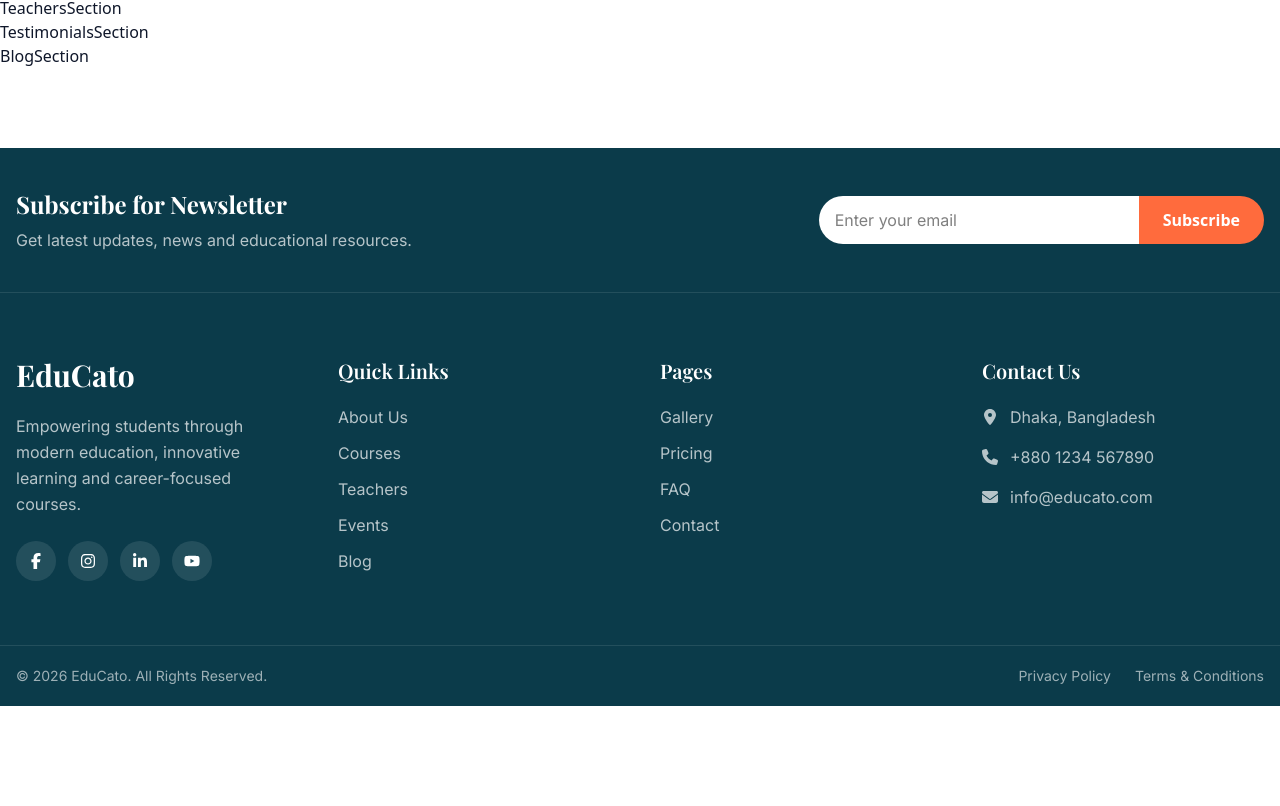
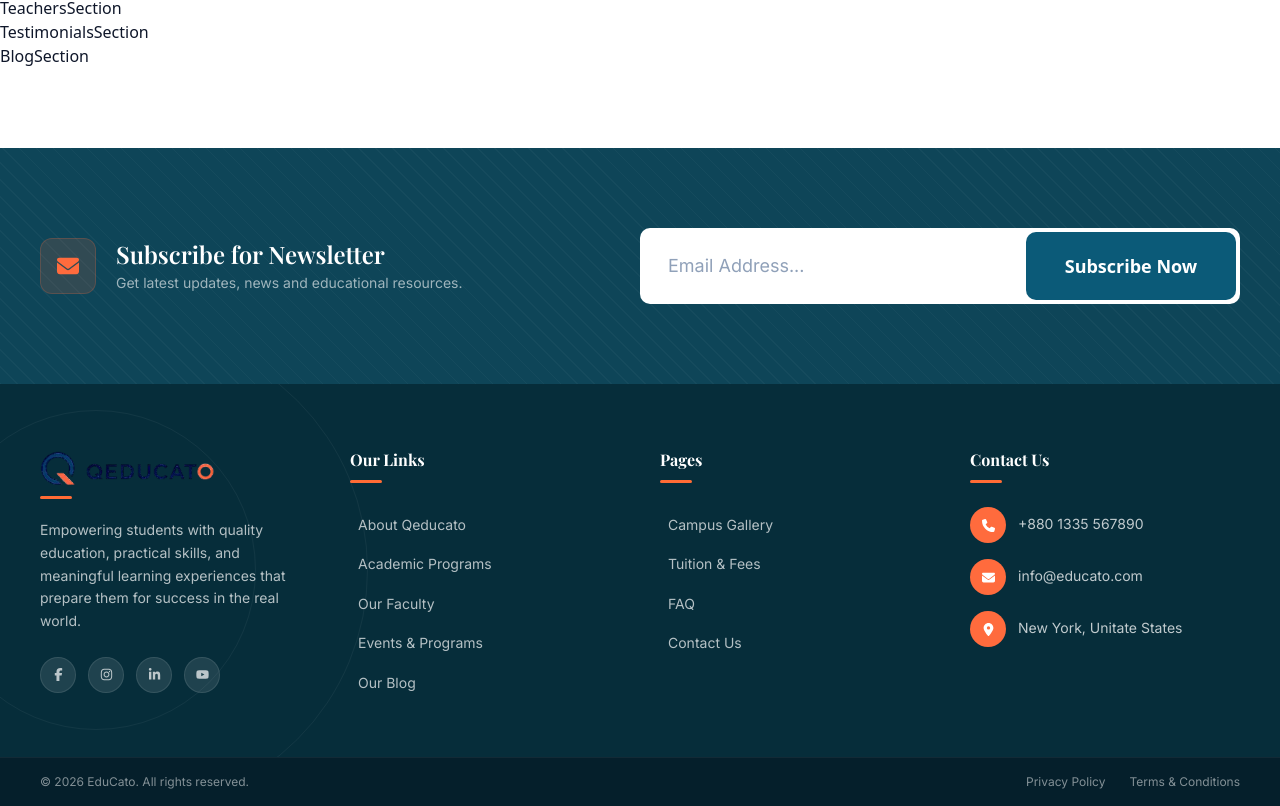
Before and after one commit to almahmud-dev/qeducato-platform, a Next.js app: page / in a window 1280 px wide. Shown: the part 300-1106 px from the top of the page. Before the commit the page ends 1006 px from the top, so only its background shows below. Built offline with nearby package versions, Linux system fonts and the light colour scheme; a web font is replaced by a local one.

Commit message:
Footer edit

```diff
--- a/src/components/layout/Footer.jsx
+++ b/src/components/layout/Footer.jsx
@@ -8,185 +8,246 @@ import {
   FaEnvelope,
   FaLocationDot,
 } from "react-icons/fa6";
+import Container from "../ui/Container";
+import Image from "next/image";
+
+//============================================
+// Section heading with orange underline accent
+//============================================
+const FooterHeading = ({ children }) => (
+  <div className="mb-6">
+    <h3 className="text-base font-bold text-white">{children}</h3>
+    <span className="mt-2 block w-8 h-0.75 rounded-full bg-primary" />
+  </div>
+);
+//=============================
+// Social icon button
+//=============================
+const SocialLink = ({ href, label, children }) => (
+  <a
+    href={href}
+    aria-label={label}
+    className="w-9 h-9 rounded-full bg-white/10 border border-white/10 flex items-center justify-center text-white/70 hover:bg-[#FF6B3D] hover:border-[#FF6B3D] hover:text-white transition-all duration-200 focus:outline-none focus:ring-2 focus:ring-[#FF6B3D] focus:ring-offset-2 focus:ring-offset-[#062d3a]"
+  >
+    {children}
+  </a>
+);
+//==============================
+// Nav link with animated dash
+//==============================
+const FooterLink = ({ href, children }) => (
+  <li>
+    <Link
+      href={href}
+      className="group inline-flex items-center gap-2 text-sm text-white/70 hover:text-white transition-colors duration-200 focus:outline-none focus:text-white"
+    >
+      <span className="w-0 h-px bg-[#FF6B3D] group-hover:w-3 transition-all duration-300 shrink-0" />
+      {children}
+    </Link>
+  </li>
+);
+//==========================================
+// Contact row with circular accent icon
+//==========================================
+const ContactRow = ({ icon, children }) => (
+  <div className="flex items-start gap-3">
+    <span className="w-9 h-9 rounded-full bg-[#FF6B3D] flex items-center justify-center shrink-0 text-white">
+      {icon}
+    </span>
+    <div className="text-sm text-white/75 leading-relaxed pt-1.5">
+      {children}
+    </div>
+  </div>
+);
 
 const Footer = () => {
   return (
-    <footer className="bg-[#0B3B4A] text-white mt-20">
-      {/* Newsletter */}
-      <div className="border-b border-white/10">
-        <div className="container mx-auto px-4 py-10">
-          <div className="flex flex-col lg:flex-row gap-6 items-center justify-between">
-            <div>
-              <h3 className="text-2xl font-bold">Subscribe for Newsletter</h3>
+    <footer className="mt-20">
+      {/* ---------- Newsletter Strip ----------*/}
 
-              <p className="text-white/70 mt-2">
-                Get latest updates, news and educational resources.
-              </p>
+      <div className="bg-[#0e4558] relative overflow-hidden">
+        {/* subtle diagonal texture */}
+        <div className="pointer-events-none absolute inset-0 opacity-[0.03] bg-[repeating-linear-gradient(45deg,#fff_0px,#fff_1px,transparent_1px,transparent_12px)]" />
+
+        <Container size="xl">
+          <div className="py-10 xl:py-20 flex flex-col lg:flex-row items-center justify-between gap-8 relative">
+            {/* Left */}
+            <div className="flex items-center gap-5">
+              {/* decorative icon block */}
+              <div className="hidden sm:flex w-14 h-14 rounded-xl bg-[#FF6B3D]/15 border border-[#FF6B3D]/20 items-center justify-center shrink-0">
+                <FaEnvelope
+                  size={22}
+                  className="text-[#FF6B3D]"
+                  aria-hidden="true"
+                />
+              </div>
+
+              <div>
+                <h3 className="headingFive font-bold text-white leading-tight">
+                  Subscribe for Newsletter
+                </h3>
+                <p className="text-white/60 text-sm mt-0.5">
+                  Get latest updates, news and educational resources.
+                </p>
+              </div>
             </div>
 
-            <form className="flex w-full lg:w-auto">
+            {/* Right — input + button */}
+            <form className="flex w-full max-w-[600px] flex-col gap-3 sm:flex-row sm:gap-0 sm:rounded-sm sm:bg-white sm:p-1">
+              <label htmlFor="footer-email" className="sr-only">
+                Email Address
+              </label>
+
               <input
+                id="footer-email"
                 type="email"
-                placeholder="Enter your email"
-                className="
-                  w-full lg:w-[320px]
-                  px-4 py-3
-                  outline-none
-                  text-black
-                  bg-white
-                  rounded-l-lg
-                "
+                name="email"
+                autoComplete="email"
+                placeholder="Email Address..."
+                className="w-full rounded-sm bg-white px-5 py-4 text-base text-slate-700 placeholder:text-slate-400 outline-none sm:flex-1 sm:rounded-none sm:bg-transparent sm:px-6 sm:py-5 md:text-lg"
               />
 
               <button
-                className="
-                  bg-[#FF6B3D]
-                  px-6
-                  rounded-r-lg
-                  font-semibold
-                  hover:opacity-90
-                  transition
-                "
+                type="submit"
+                className="w-full rounded-sm bg-[#0B5A78] px-6 py-4 text-base font-semibold text-white transition-all duration-300 hover:bg-[#094960] focus-visible:outline-none focus-visible:ring-2 focus-visible:ring-white sm:w-auto sm:min-w-[180px] sm:px-8 sm:py-5 md:min-w-[210px] md:text-lg"
               >
-                Subscribe
+                Subscribe Now
               </button>
             </form>
           </div>
-        </div>
+        </Container>
       </div>
 
-      {/* Main Footer */}
-      <div className="container mx-auto px-4 py-16">
-        <div className="grid gap-10 md:grid-cols-2 lg:grid-cols-4">
-          {/* About */}
-          <div>
-            <h2 className="text-3xl font-bold mb-5">EduCato</h2>
+      {/*============== Main Footer Body =============== */}
 
-            <p className="text-white/70 leading-relaxed">
-              Empowering students through modern education, innovative learning
-              and career-focused courses.
-            </p>
+      <div className="bg-[#062d3a] relative overflow-hidden">
+        {/* decorative circle outline — matches image reference */}
+        <div className="pointer-events-none absolute -left-28 top-1/2 -translate-y-1/2 w-[480px] h-[480px] rounded-full border border-white/5" />
+        <div className="pointer-events-none absolute -left-16 top-1/2 -translate-y-1/2 w-[320px] h-[320px] rounded-full border border-white/5" />
 
-            <div className="flex gap-3 mt-6">
-              <a
-                href="#"
-                className="w-10 h-10 rounded-full bg-white/10 flex items-center justify-center hover:bg-[#FF6B3D] transition"
-              >
-                <FaFacebookF />
-              </a>
+        <Container size="xl">
+          <div className="py-16 grid gap-10 md:grid-cols-2 lg:grid-cols-4">
+            {/* ------ About ----- */}
+            <div>
+              <Image
+                src="/images/logo/navlogo.png"
+                alt="QEDUCATO Logo"
+                width={240}
+                height={66}
+                priority
+                className="h-12 w-auto"
+              />
+              <span className="block w-8 h-0.75 rounded-full bg-primary mb-5" />
 
-              <a
-                href="#"
-                className="w-10 h-10 rounded-full bg-white/10 flex items-center justify-center hover:bg-[#FF6B3D] transition"
-              >
-                <FaInstagram />
-              </a>
+              <p className="text-white/70 text-sm leading-relaxed">
+                Empowering students with quality education, practical skills,
+                and meaningful learning experiences that prepare them for
+                success in the real world.
+              </p>
 
-              <a
-                href="#"
-                className="w-10 h-10 rounded-full bg-white/10 flex items-center justify-center hover:bg-[#FF6B3D] transition"
-              >
-                <FaLinkedinIn />
-              </a>
+              <div className="flex gap-3 mt-6">
+                <SocialLink href="#" label="Follow us on Facebook">
+                  <FaFacebookF size={13} aria-hidden="true" />
+                </SocialLink>
 
-              <a
-                href="#"
-                className="w-10 h-10 rounded-full bg-white/10 flex items-center justify-center hover:bg-[#FF6B3D] transition"
-              >
-                <FaYoutube />
-              </a>
+                <SocialLink href="#" label="Follow us on Instagram">
+                  <FaInstagram size={13} aria-hidden="true" />
+                </SocialLink>
+
+                <SocialLink href="#" label="Connect on LinkedIn">
+                  <FaLinkedinIn size={13} aria-hidden="true" />
+                </SocialLink>
+
+                <SocialLink href="#" label="Watch on YouTube">
+                  <FaYoutube size={13} aria-hidden="true" />
+                </SocialLink>
+              </div>
             </div>
-          </div>
 
-          {/* Quick Links */}
-          <div>
-            <h3 className="text-xl font-semibold mb-5">Quick Links</h3>
+            {/* ── Quick Links ── */}
+            <div>
+              <FooterHeading>Our Links</FooterHeading>
 
-            <ul className="space-y-3 text-white/70">
-              <li>
-                <Link href="/about">About Us</Link>
-              </li>
+              <ul className="space-y-3">
+                <FooterLink href="/about">About Qeducato</FooterLink>
+                <FooterLink href="/courses">Academic Programs</FooterLink>
+                <FooterLink href="/teachers">Our Faculty</FooterLink>
+                <FooterLink href="/events">Events & Programs</FooterLink>
+                <FooterLink href="/blog">Our Blog</FooterLink>
+              </ul>
+            </div>
 
-              <li>
-                <Link href="/courses">Courses</Link>
-              </li>
+            {/* ── Pages ── */}
+            <div>
+              <FooterHeading>Pages</FooterHeading>
 
-              <li>
-                <Link href="/teachers">Teachers</Link>
-              </li>
+              <ul className="space-y-3">
+                <FooterLink href="/gallery">Campus Gallery</FooterLink>
+                <FooterLink href="/pricing">Tuition & Fees</FooterLink>
+                <FooterLink href="/faq">FAQ</FooterLink>
+                <FooterLink href="/contact">Contact Us</FooterLink>
+              </ul>
+            </div>
 
-              <li>
-                <Link href="/events">Events</Link>
-              </li>
+            {/* ── Contact ── */}
+            <div>
+              <FooterHeading>Contact Us</FooterHeading>
 
-              <li>
-                <Link href="/blog">Blog</Link>
-              </li>
-            </ul>
-          </div>
+              <div className="space-y-4">
+                <ContactRow icon={<FaPhone size={13} aria-hidden="true" />}>
+                  <a
+                    href="tel:+8801234567890"
+                    className="block hover:text-white transition-colors duration-200 focus:outline-none focus:text-white"
+                  >
+                    +880 1335 567890
+                  </a>
+                </ContactRow>
 
-          {/* Pages */}
-          <div>
-            <h3 className="text-xl font-semibold mb-5">Pages</h3>
+                <ContactRow icon={<FaEnvelope size={13} aria-hidden="true" />}>
+                  <a
+                    href="mailto:info@educato.com"
+                    className="block hover:text-white transition-colors duration-200 focus:outline-none focus:text-white"
+                  >
+                    info@educato.com
+                  </a>
+                </ContactRow>
 
-            <ul className="space-y-3 text-white/70">
-              <li>
-                <Link href="/gallery">Gallery</Link>
-              </li>
-
-              <li>
-                <Link href="/pricing">Pricing</Link>
-              </li>
-
-              <li>
-                <Link href="/faq">FAQ</Link>
-              </li>
-
-              <li>
-                <Link href="/contact">Contact</Link>
-              </li>
-            </ul>
-          </div>
-
-          {/* Contact */}
-          <div>
-            <h3 className="text-xl font-semibold mb-5">Contact Us</h3>
-
-            <div className="space-y-4 text-white/70">
-              <div className="flex gap-3">
-                <FaLocationDot className="mt-1 shrink-0" />
-                <p>Dhaka, Bangladesh</p>
-              </div>
-
-              <div className="flex gap-3">
-                <FaPhone className="mt-1 shrink-0" />
-                <p>+880 1234 567890</p>
-              </div>
-
-              <div className="flex gap-3">
-                <FaEnvelope className="mt-1 shrink-0" />
-                <p>info@educato.com</p>
+                <ContactRow
+                  icon={<FaLocationDot size={13} aria-hidden="true" />}
+                >
+                  <p>New York, Unitate States </p>
+                </ContactRow>
               </div>
             </div>
           </div>
-        </div>
+        </Container>
       </div>
 
-      {/* Copyright */}
-      <div className="border-t border-white/10">
-        <div className="container mx-auto px-4 py-5">
-          <div className="flex flex-col md:flex-row items-center justify-between gap-3">
-            <p className="text-white/60 text-sm">
-              © 2026 EduCato. All Rights Reserved.
+      {/* ============== Copyright Bar ================ */}
+      <div className="bg-[#051f2b] border-t border-white/5">
+        <Container size="xl">
+          <div className="py-4 flex flex-col md:flex-row items-center justify-between gap-3">
+            <p className="text-white/50 text-xs">
+              © 2026 EduCato. All rights reserved.
             </p>
 
-            <div className="flex gap-6 text-sm text-white/60">
-              <Link href="/privacy-policy">Privacy Policy</Link>
+            <div className="flex gap-6 text-xs text-white/50">
+              <Link
+                href="/privacy-policy"
+                className="hover:text-white/80 transition-colors duration-200 focus:outline-none focus:text-white"
+              >
+                Privacy Policy
+              </Link>
 
-              <Link href="/terms-conditions">Terms & Conditions</Link>
+              <Link
+                href="/terms-conditions"
+                className="hover:text-white/80 transition-colors duration-200 focus:outline-none focus:text-white"
+              >
+                Terms & Conditions
+              </Link>
             </div>
           </div>
-        </div>
+        </Container>
       </div>
     </footer>
   );
--- a/src/components/layout/navber/NavbarMobile.jsx
+++ b/src/components/layout/navber/NavbarMobile.jsx
@@ -5,6 +5,7 @@ import Link from "next/link";
 import { FiMenu, FiX, FiChevronDown } from "react-icons/fi";
 
 import { navLinks } from "./navLinks";
+import Image from "next/image";
 
 export default function NavbarMobile() {
   const [isMenuOpen, setIsMenuOpen] = useState(false);
@@ -15,14 +16,18 @@ export default function NavbarMobile() {
   };
 
   return (
-    <nav className="bg-white shadow-sm sticky top-0 z-50">
+    <nav className="bg-white shadow-sm relative z-50">
       {/* Top */}
       <div className="container mx-auto px-4 h-20 flex items-center justify-between">
-        <Link href="/">
-          <h2 className="text-2xl font-bold">
-            <span className="text-[#0B5975]">QEDU</span>
-            <span className="text-[#FF7448]">CATO</span>
-          </h2>
+        <Link href="/" aria-label="QEDUCATO Home">
+          <Image
+            src="/images/logo/navlogo.png"
+            alt="QEDUCATO Logo"
+            width={240}
+            height={66}
+            priority
+            className="h-12 w-auto"
+          />
         </Link>
 
         <button
--- a/src/components/layout/navber/Navber.jsx
+++ b/src/components/layout/navber/Navber.jsx
@@ -10,7 +10,7 @@ export default function Navbar() {
         <NavbarDesktop />
       </div>
 
-      <div className="lg:hidden">
+      <div className="lg:hidden sticky top-0 z-50">
         <NavbarMobile />
       </div>
     </>
```
